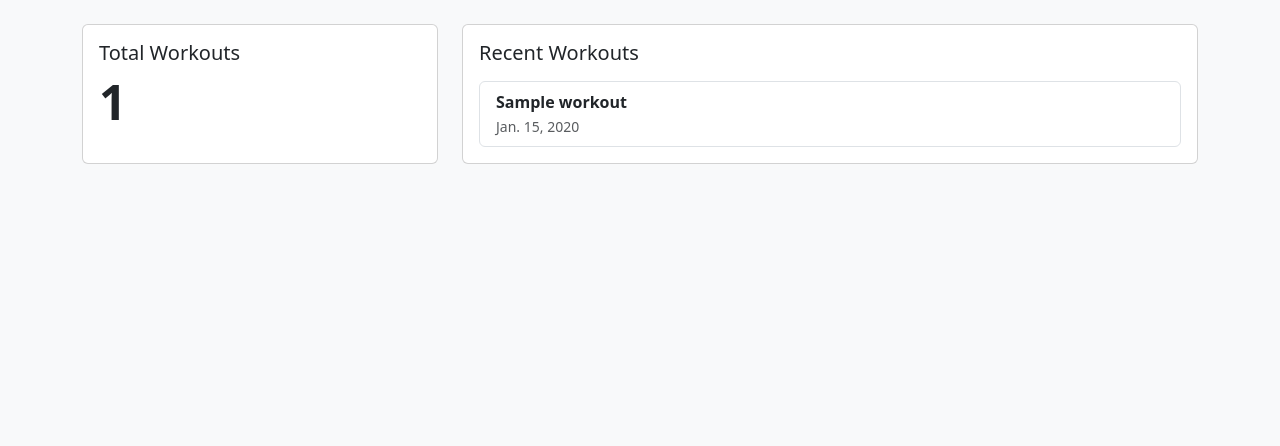
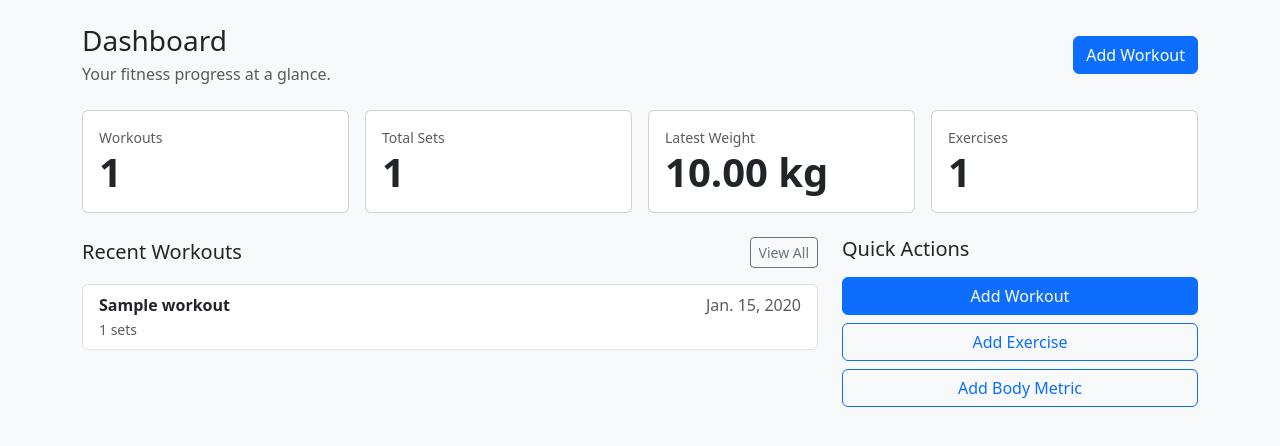
Before and after one commit to vfb-dev/minifit, a Django app: page / in a window 1280 px wide. Shown: the part 56-502 px from the top of the page. Run offline with Django 5.2, Linux system fonts and the light colour scheme; a user stored in the database is signed in; tables that the repository leaves empty hold one stand-in row (values such as "Sample post").

Commit message:
better dashboard

```diff
--- a/templates/tracker/dashboard.html
+++ b/templates/tracker/dashboard.html
@@ -3,34 +3,90 @@
 {% block title %}Dashboard | MiniFit{% endblock %}
 
 {% block content %}
-<div class="row g-4">
-    <div class="col-md-4">
+<div class="d-flex justify-content-between align-items-center mb-4">
+    <div>
+        <h1 class="h3 mb-1">Dashboard</h1>
+        <p class="text-muted mb-0">Your fitness progress at a glance.</p>
+    </div>
+
+    <a href="{% url 'tracker:workout_create' %}" class="btn btn-primary">Add Workout</a>
+</div>
+
+<div class="row g-3 mb-4">
+    <div class="col-md-3">
         <div class="card">
             <div class="card-body">
-                <h5 class="card-title">Total Workouts</h5>
-                <p class="display-5 fw-bold">{{ workout_count }}</p>
+                <div class="text-muted small">Workouts</div>
+                <div class="display-6 fw-bold">{{ workout_count }}</div>
             </div>
         </div>
     </div>
 
-    <div class="col-md-8">
+    <div class="col-md-3">
         <div class="card">
             <div class="card-body">
-                <h5 class="card-title mb-3">Recent Workouts</h5>
+                <div class="text-muted small">Total Sets</div>
+                <div class="display-6 fw-bold">{{ total_sets }}</div>
+            </div>
+        </div>
+    </div>
+
+    <div class="col-md-3">
+        <div class="card">
+            <div class="card-body">
+                <div class="text-muted small">Latest Weight</div>
+                <div class="display-6 fw-bold">
+                    {% if latest_metric %}
+                        {{ latest_metric.weight_kg }} kg
+                    {% else %}
+                        -
+                    {% endif %}
+                </div>
+            </div>
+        </div>
+    </div>
+
+    <div class="col-md-3">
+        <div class="card">
+            <div class="card-body">
+                <div class="text-muted small">Exercises</div>
+                <div class="display-6 fw-bold">{{ exercise_count }}</div>
+            </div>
+        </div>
+    </div>
+</div>
+
+<div class="row g-4">
+    <div class="col-lg-8">
+        <div class="d-flex justify-content-between align-items-center mb-3">
+            <h2 class="h5 mb-0">Recent Workouts</h2>
+            <a href="{% url 'tracker:workout_list' %}" class="btn btn-outline-secondary btn-sm">View All</a>
+        </div>
 
         {% if recent_workouts %}
             <div class="list-group">
                 {% for workout in recent_workouts %}
                     <a href="{% url 'tracker:workout_detail' workout.pk %}" class="list-group-item list-group-item-action">
-                                <div class="fw-bold">{{ workout.title }}</div>
-                                <small class="text-muted">{{ workout.date }}</small>
+                        <div class="d-flex justify-content-between">
+                            <strong>{{ workout.title }}</strong>
+                            <span class="text-muted">{{ workout.date }}</span>
+                        </div>
+                        <small class="text-muted">{{ workout.sets.count }} sets</small>
                     </a>
                 {% endfor %}
             </div>
         {% else %}
-                    <p class="text-muted mb-0">No workouts yet. Add your first one in the admin.</p>
+            <div class="alert alert-info">No workouts yet. Add your first workout.</div>
         {% endif %}
     </div>
+
+    <div class="col-lg-4">
+        <h2 class="h5 mb-3">Quick Actions</h2>
+
+        <div class="d-grid gap-2">
+            <a href="{% url 'tracker:workout_create' %}" class="btn btn-primary">Add Workout</a>
+            <a href="{% url 'tracker:exercise_create' %}" class="btn btn-outline-primary">Add Exercise</a>
+            <a href="{% url 'tracker:body_metric_create' %}" class="btn btn-outline-primary">Add Body Metric</a>
         </div>
     </div>
 </div>
--- a/tracker/views.py
+++ b/tracker/views.py
@@ -4,7 +4,7 @@ from django.shortcuts import render
 from django.contrib.auth.decorators import login_required
 from django.shortcuts import get_object_or_404, render
 
-from .models import BodyMetric, Exercise, Workout
+from .models import BodyMetric, Exercise, Workout, WorkoutSet
 
 from django.shortcuts import redirect
 from django.utils import timezone
@@ -13,8 +13,13 @@ from .forms import BodyMetricForm, ExerciseForm, WorkoutForm, WorkoutSetForm
 
 @login_required
 def dashboard(request):
-    recent_workouts = Workout.objects.filter(user=request.user)[:5]
-    workout_count = Workout.objects.filter(user=request.user).count()
+    workouts = Workout.objects.filter(user=request.user)
+    recent_workouts = workouts[:5]
+
+    workout_count = workouts.count()
+    total_sets = WorkoutSet.objects.filter(workout__user=request.user).count()
+    exercise_count = Exercise.objects.count()
+    latest_metric = BodyMetric.objects.filter(user=request.user).first()
 
     return render(
         request,
@@ -22,6 +27,9 @@ def dashboard(request):
         {
             "recent_workouts": recent_workouts,
             "workout_count": workout_count,
+            "total_sets": total_sets,
+            "exercise_count": exercise_count,
+            "latest_metric": latest_metric,
         },
     )
 
```
Lines whose indentation alone changed are shown as unchanged.
